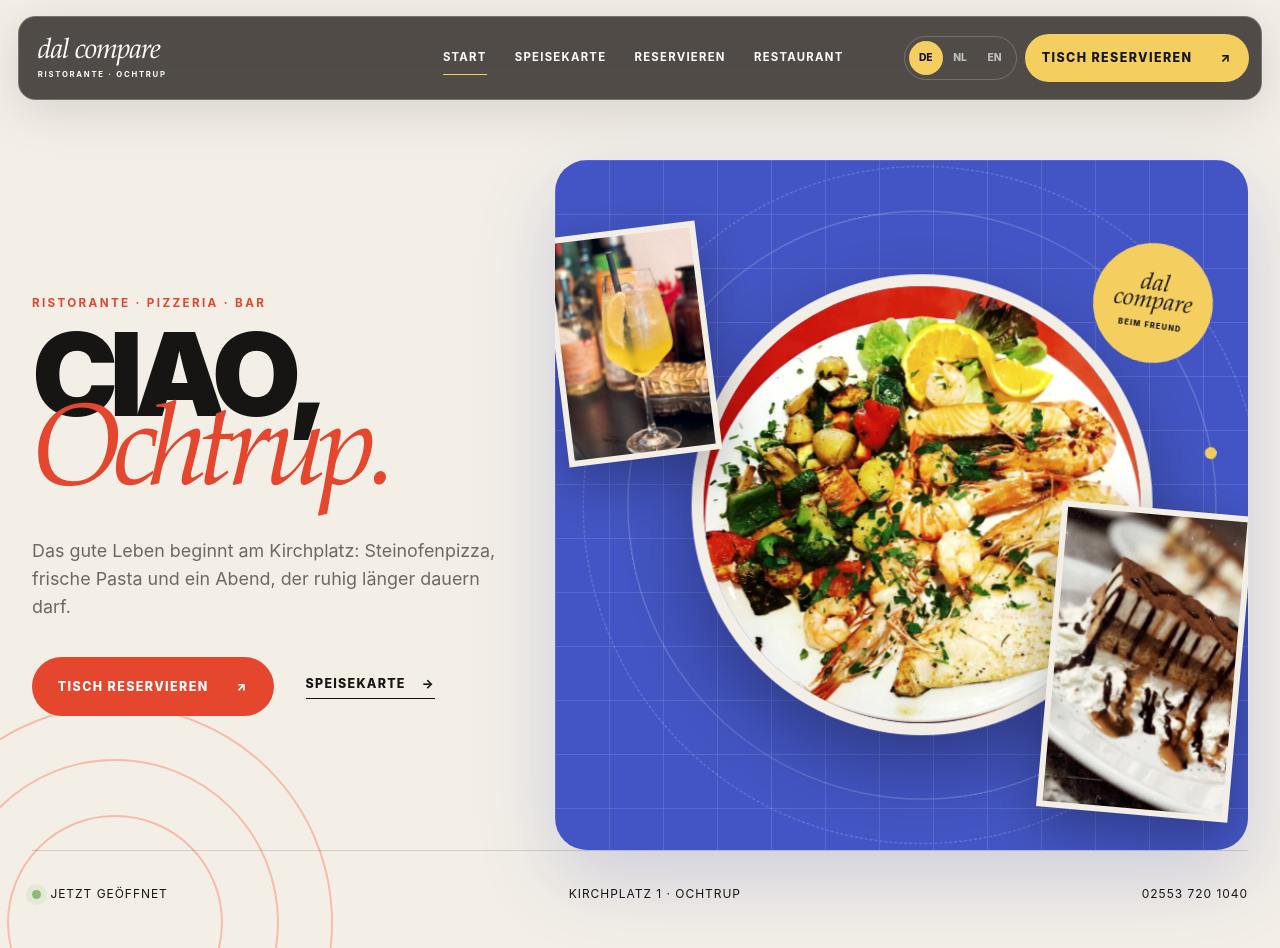
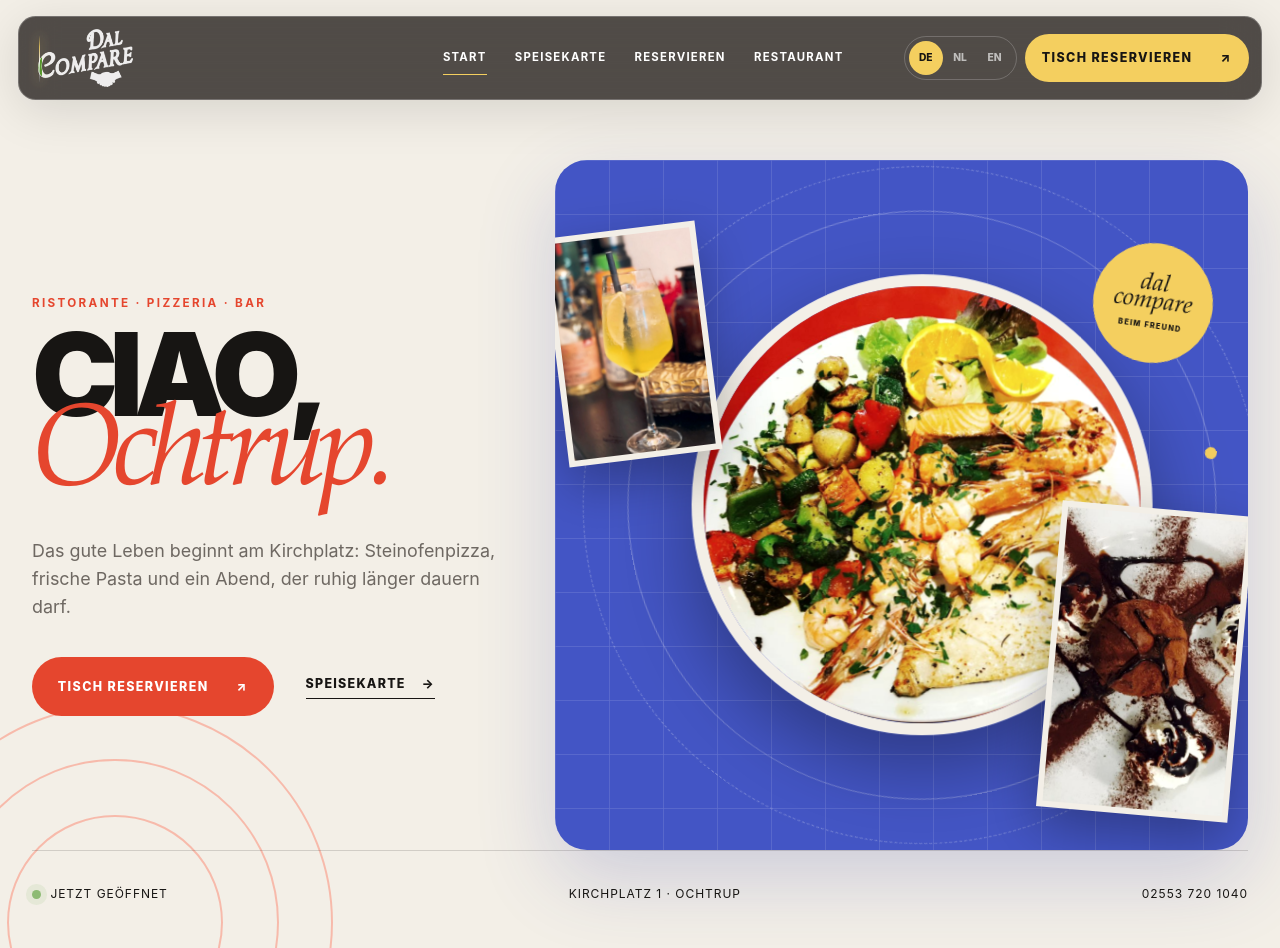
Before and after one commit to moussamoussa911/dal-compare-concept, a website: page index.html in a window 1280 px wide. Shown: the top 948 px of the page. Drawn offline with Linux system fonts and the light colour scheme.

Commit message:
Polish official branding and dessert imagery

```diff
--- a/app.js
+++ b/app.js
@@ -1,3 +1,5 @@
+const BRAND_NAME = "Dal Compare";
+
 const translations = {
   de: {
     "nav.home": "Start", "nav.menu": "Speisekarte", "nav.booking": "Reservieren", "nav.restaurant": "Restaurant", "nav.legal": "Rechtliches",
@@ -204,7 +206,13 @@ function mountChrome() {
   header.innerHTML = `
     <header class="site-header">
       <div class="nav-bar">
-        <a class="brand" href="/" aria-label="Dal Compare Startseite"><strong>dal compare</strong><span>ristorante · ochtrup</span></a>
+        <a class="brand" href="/" aria-label="${BRAND_NAME} Startseite" data-brand-static translate="no">
+          <span class="brand-mark" aria-hidden="true">
+            <img class="brand-mark__base" src="/assets/images/brand-original.png" alt="">
+            <img class="brand-mark__color" src="/assets/images/brand-original.png" alt="">
+          </span>
+          <span class="sr-only">${BRAND_NAME}</span>
+        </a>
         <nav class="desktop-nav" aria-label="Hauptnavigation">
           ${links.map(([id,url,key]) => `<a class="${page === id ? "is-active" : ""}" href="${url}" data-i18n="${key}">${t(key)}</a>`).join("")}
         </nav>
@@ -226,7 +234,14 @@ function mountChrome() {
   footer.innerHTML = `
     <footer class="site-footer">
       <div class="footer-main">
-        <div class="footer-brand"><strong>dal compare</strong><span>Beim Freund · Ochtrup</span></div>
+        <div class="footer-brand" data-brand-static translate="no">
+          <span class="brand-mark brand-mark--footer" aria-hidden="true">
+            <img class="brand-mark__base" src="/assets/images/brand-original.png" alt="">
+            <img class="brand-mark__color" src="/assets/images/brand-original.png" alt="">
+          </span>
+          <strong class="sr-only">${BRAND_NAME}</strong>
+          <span>Beim Freund · Ochtrup</span>
+        </div>
         <div class="footer-col"><h3 data-i18n="common.contact">${t("common.contact")}</h3><a href="tel:+4925537201040">02553 720 1040</a><a href="mailto:info@dalcompare.de">info@dalcompare.de</a><a href="https://www.instagram.com/dal_compare/" target="_blank" rel="noopener">Instagram ↗</a></div>
         <div class="footer-col"><h3 data-i18n="common.hours">${t("common.hours")}</h3><p data-i18n="footer.weekdays">${t("footer.weekdays")}</p><p data-i18n="footer.saturday">${t("footer.saturday")}</p><p data-i18n="footer.sunday">${t("footer.sunday")}</p><p data-i18n="footer.closedTuesday">${t("footer.closedTuesday")}</p></div>
       </div>
@@ -245,6 +260,10 @@ function applyLanguage() {
     if (value) el.placeholder = value;
   });
   document.querySelectorAll("[data-lang]").forEach(button => button.classList.toggle("is-active", button.dataset.lang === lang));
+  document.querySelectorAll("[data-brand-static]").forEach(brand => {
+    brand.setAttribute("translate", "no");
+    if (brand.matches("a")) brand.setAttribute("aria-label", `${BRAND_NAME} Startseite`);
+  });
   updateOpenLabel();
   if (document.body.dataset.page === "menu") renderMenu();
   if (document.body.dataset.page === "booking") {
--- a/index.html
+++ b/index.html
@@ -31,7 +31,7 @@
         <div class="hero-orbit hero-orbit--one"></div>
         <div class="hero-orbit hero-orbit--two"></div>
         <figure class="hero-dish"><img src="/assets/images/gallery-01.jpg" alt="Fischplatte mit Gemüse aus der Küche von Dal Compare" width="960" height="954"></figure>
-        <figure class="hero-card hero-card--dessert"><img src="/assets/images/instagram-02.jpg" alt="Dessert bei Dal Compare" width="720" height="1280"></figure>
+        <figure class="hero-card hero-card--dessert"><img src="/assets/images/hero-dining.jpg" alt="Tartufo Nero bei Dal Compare" width="960" height="720"></figure>
         <figure class="hero-card hero-card--drink"><img src="/assets/images/instagram-03.jpg" alt="Limoncello Spritz an der Bar" width="720" height="1280"></figure>
         <div class="hero-stamp" aria-hidden="true"><span>dal</span><strong>compare</strong><small>beim freund</small></div>
       </div>
@@ -73,8 +73,8 @@
           <strong>13,50 €</strong>
         </article>
         <article class="dish-card dish-card--image reveal">
-          <img src="/assets/images/instagram-02.jpg" alt="Hausgemachtes Dessert" loading="lazy">
-          <div><p class="dish-card__type">Dolce</p><h3>Tiramisu</h3><strong>5,90 €</strong></div>
+          <img src="/assets/images/hero-dining.jpg" alt="Tartufo Nero von Dal Compare" loading="lazy" width="960" height="720">
+          <div><p class="dish-card__type">Dolce</p><h3>Tartufo Nero</h3><strong>5,90 €</strong></div>
         </article>
         <article class="dish-card reveal">
           <div class="dish-card__number">03</div>
--- a/styles.css
+++ b/styles.css
@@ -139,9 +139,64 @@ button { color: inherit; }
   transition: min-height .3s, background .3s;
 }
 .site-header.is-scrolled .nav-bar { min-height: 4.5rem; background: rgba(29,24,22,.92); }
-.brand { display: inline-flex; width: max-content; flex-direction: column; line-height: 1; }
-.brand strong { font-family: var(--serif); font-size: clamp(1.35rem, 2.2vw, 2rem); font-style: italic; font-weight: 500; letter-spacing: -.04em; }
-.brand span { margin-top: .3rem; font-size: .48rem; font-weight: 750; letter-spacing: .23em; text-transform: uppercase; }
+.brand { display: inline-flex; width: max-content; align-items: center; line-height: 1; }
+.brand-mark {
+  position: relative;
+  display: grid;
+  width: clamp(6.8rem, 9vw, 8.2rem);
+  height: 3.65rem;
+  place-items: center;
+  isolation: isolate;
+}
+.brand-mark img {
+  position: absolute;
+  width: 100%;
+  height: 100%;
+  object-fit: contain;
+  object-position: left center;
+}
+.brand-mark__base {
+  opacity: .9;
+  filter: grayscale(1) brightness(0) invert(1);
+}
+.brand-mark__color {
+  z-index: 1;
+  clip-path: inset(0 100% 0 0);
+  animation: brand-fill 5.6s cubic-bezier(.66,0,.25,1) infinite;
+}
+.brand-mark::after {
+  position: absolute;
+  z-index: 2;
+  top: 11%;
+  bottom: 8%;
+  left: -4%;
+  width: 1px;
+  background: linear-gradient(transparent, rgba(244,207,95,.95) 25%, white 55%, transparent);
+  box-shadow: 0 0 12px rgba(244,207,95,.9);
+  content: "";
+  opacity: 0;
+  animation: brand-glint 5.6s cubic-bezier(.66,0,.25,1) infinite;
+}
+@keyframes brand-fill {
+  0%, 10% { clip-path: inset(0 100% 0 0); }
+  48%, 76% { clip-path: inset(0 0 0 0); }
+  96%, 100% { clip-path: inset(0 0 0 100%); }
+}
+@keyframes brand-glint {
+  0%, 9% { left: -4%; opacity: 0; }
+  12% { opacity: .9; }
+  48% { left: 102%; opacity: .75; }
+  49%, 100% { left: 102%; opacity: 0; }
+}
+.sr-only {
+  position: absolute !important;
+  width: 1px !important;
+  height: 1px !important;
+  overflow: hidden !important;
+  clip: rect(0,0,0,0) !important;
+  clip-path: inset(50%) !important;
+  white-space: nowrap !important;
+}
 .desktop-nav { display: flex; gap: clamp(1rem, 2.2vw, 2.5rem); align-items: center; }
 .desktop-nav a { position: relative; font-size: .71rem; font-weight: 720; letter-spacing: .11em; text-transform: uppercase; }
 .desktop-nav a::after { position: absolute; right: 0; bottom: -.5rem; left: 0; height: 1px; background: var(--butter); content: ""; transform: scaleX(0); transition: transform .25s; }
@@ -466,8 +521,8 @@ button { color: inherit; }
 /* Footer */
 .site-footer { color: var(--cream); background: var(--wine-dark); }
 .footer-main { display: grid; max-width: var(--max); grid-template-columns: 1.3fr .7fr .7fr; gap: 3rem; margin: auto; padding: 7rem 1.5rem 4rem; }
-.footer-brand strong { display: block; font-family: var(--serif); font-size: clamp(4rem,8vw,8rem); font-style: italic; font-weight: 400; line-height: .75; }
-.footer-brand span { color: var(--butter); font-size: .68rem; font-weight: 800; letter-spacing: .22em; text-transform: uppercase; }
+.footer-brand .brand-mark--footer { width: clamp(11rem,18vw,15rem); height: clamp(7rem,11vw,9.2rem); margin: -1.5rem 0 .3rem; }
+.footer-brand > span:last-child { display: block; color: var(--butter); font-size: .68rem; font-weight: 800; letter-spacing: .22em; text-transform: uppercase; }
 .footer-col h3 { margin: 0 0 1.5rem; color: rgba(255,255,255,.45); font-size: .65rem; letter-spacing: .14em; text-transform: uppercase; }
 .footer-col a, .footer-col p { display: block; margin: 0 0 .5rem; }
 .footer-col a:hover { color: var(--butter); }
@@ -508,8 +563,7 @@ button { color: inherit; }
   .section-label { margin-bottom: 3rem; }
   .site-header { padding: .7rem; }
   .nav-bar { min-height: 4.45rem; padding-left: 1rem; }
-  .brand strong { font-size: 1.5rem; }
-  .brand span { font-size: .42rem; }
+  .brand-mark { width: 6.15rem; height: 3.35rem; }
   .lang-switch button { width: 1.9rem; height: 1.9rem; }
   .menu-button { width: 2.65rem; height: 2.65rem; }
   .hero { padding: 8.5rem 1.2rem 1.3rem; }
```
Also changed, not shown: restaurant.html (+1 -1 lines).
